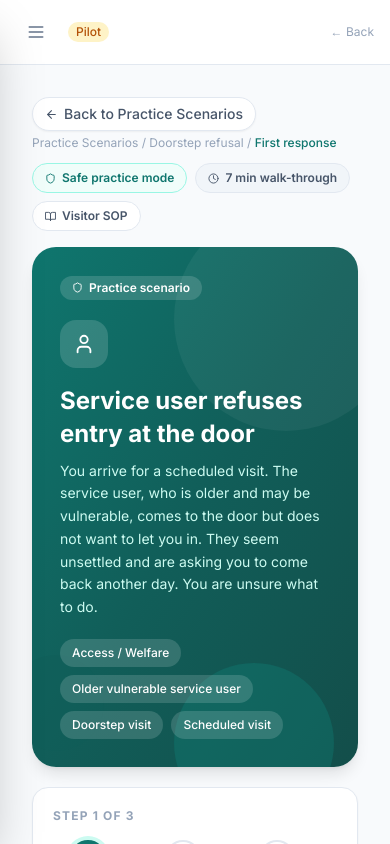
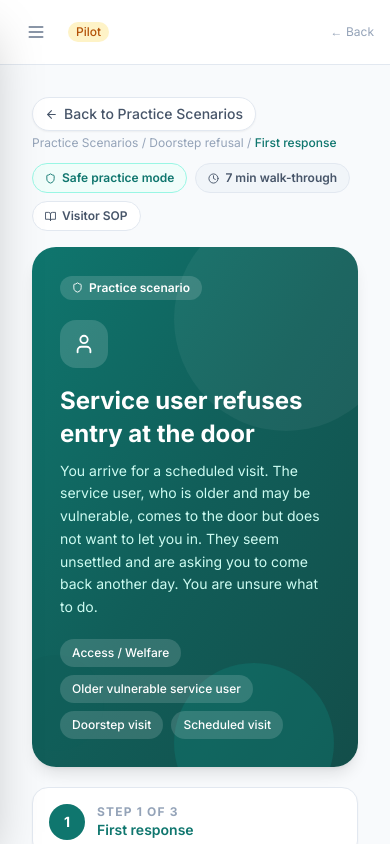
Before and after one commit to inaambasit/worktwin-care-pilot, a Next.js app in the folder frontend/: page /scenarios/access-refusal in a window 390 px wide. Built offline with nearby package versions, Linux system fonts and the light colour scheme.

Commit message:
Improve access refusal mobile stepper

```diff
--- a/frontend/app/scenarios/access-refusal/page.tsx
+++ b/frontend/app/scenarios/access-refusal/page.tsx
@@ -441,7 +441,22 @@ export default function AccessRefusalPage() {
 
   /* ── Stepper ── */
   const stepper = (
-    <div className="bg-white border border-slate-200 rounded-2xl p-5 shadow-sm">
+    <>
+      {/* Mobile: simple step indicator — shown below sm breakpoint */}
+      <div className="sm:hidden bg-white border border-slate-200 rounded-2xl p-4 shadow-sm flex items-center gap-3">
+        <div className="w-9 h-9 rounded-full bg-teal-700 flex items-center justify-center shrink-0">
+          <span className="text-sm font-bold text-white">{step}</span>
+        </div>
+        <div className="min-w-0">
+          <p className="text-xs font-bold text-slate-400 uppercase tracking-widest">
+            Step {step} of 3
+          </p>
+          <p className="text-sm font-semibold text-teal-700 truncate">{STEP_LABELS[step - 1]}</p>
+        </div>
+      </div>
+
+      {/* Desktop: horizontal stepper — hidden below sm breakpoint */}
+      <div className="hidden sm:block bg-white border border-slate-200 rounded-2xl p-5 shadow-sm">
         <p className="text-xs font-bold text-slate-400 uppercase tracking-widest mb-4">
           STEP {step} OF 3
         </p>
@@ -492,6 +507,7 @@ export default function AccessRefusalPage() {
           })}
         </div>
       </div>
+    </>
   )
 
   /* ── Completion screen ── */
```
Lines whose indentation alone changed are shown as unchanged.
